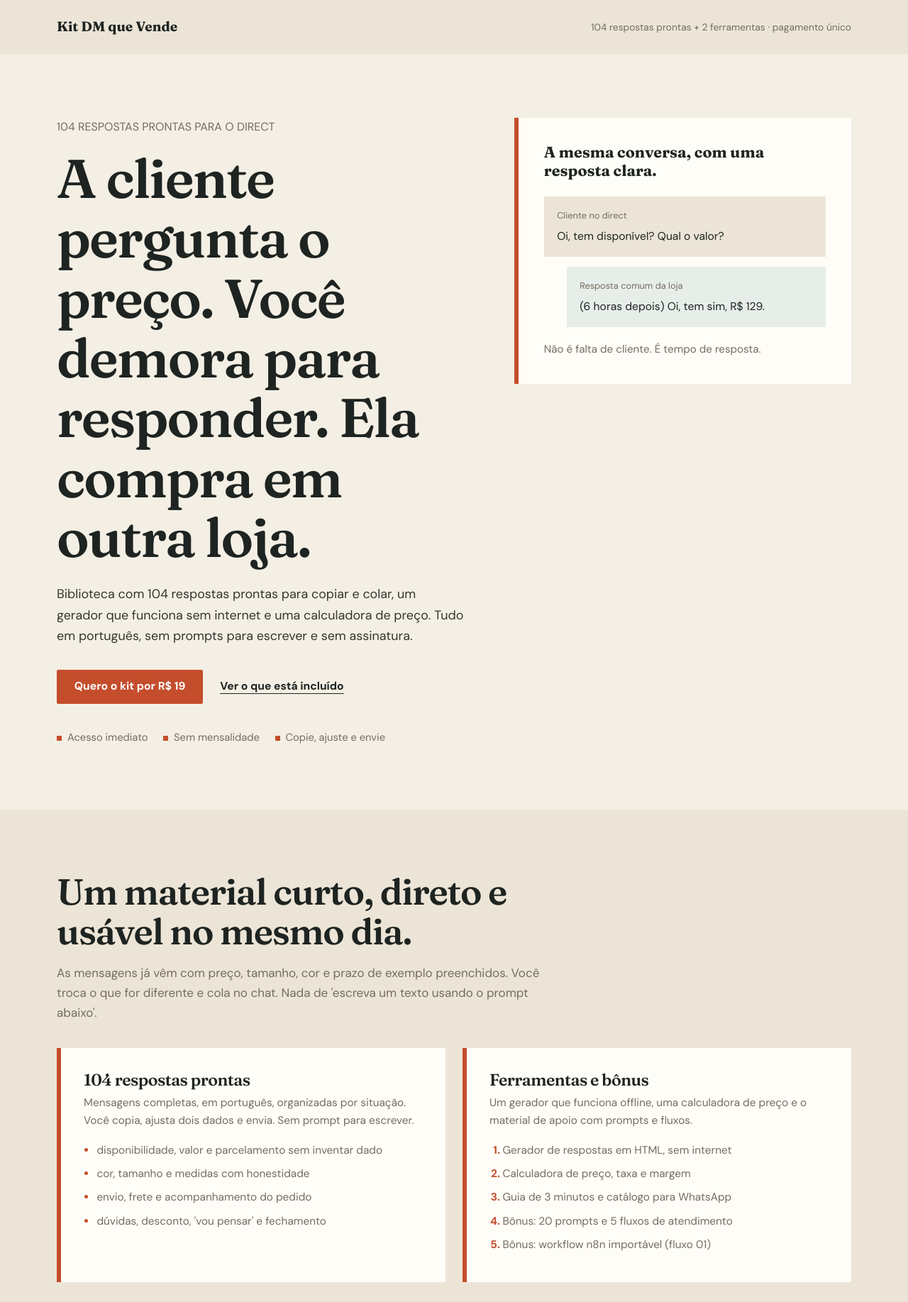
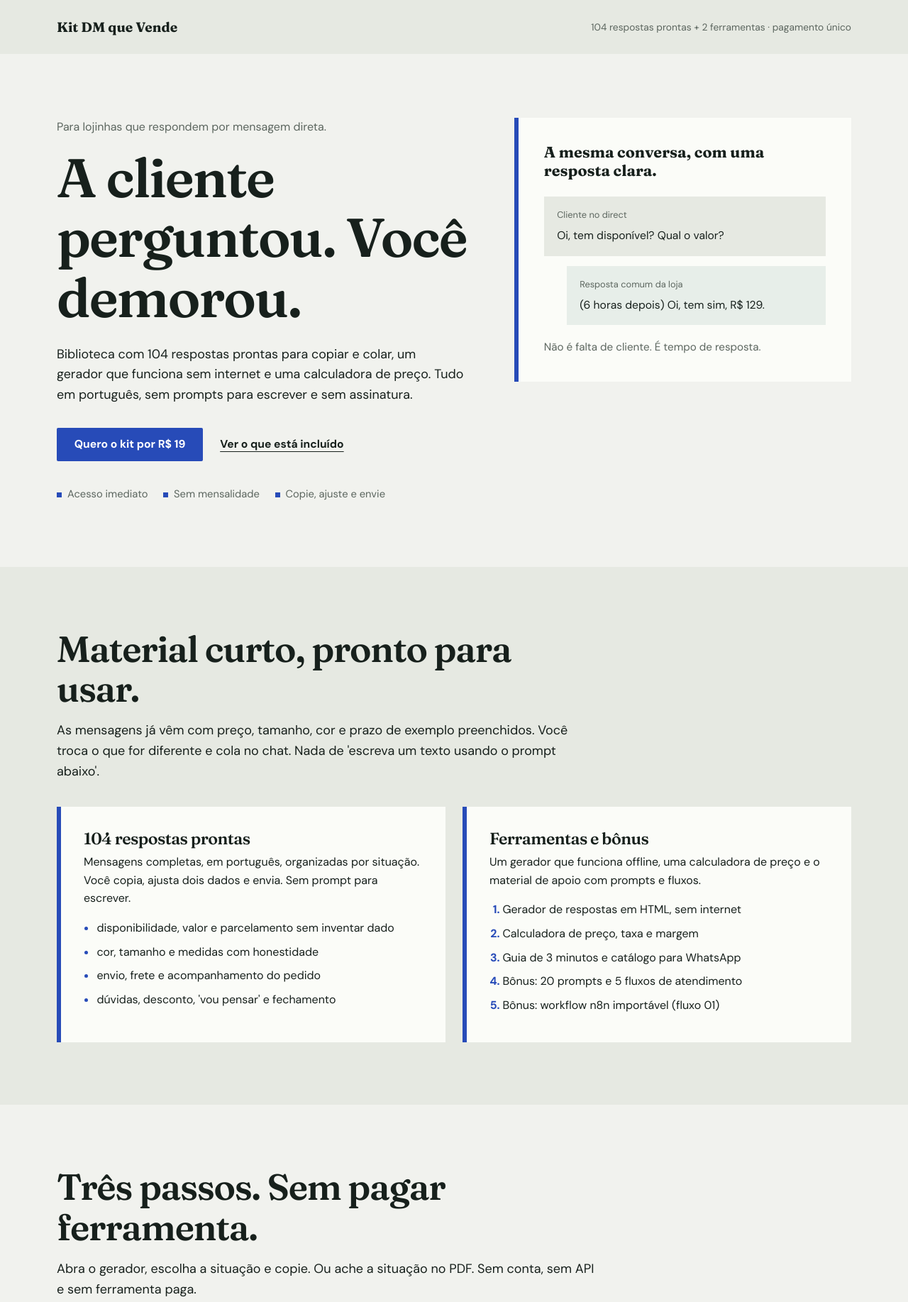
Before and after one commit to Gabrielnt0/kit-dm-que-vende, a plain HTML site: page index.html in a window 1280 px wide. Shown: the top 1835 px of the page at 71% size. Drawn offline with Linux system fonts and the light colour scheme.

Commit message:
Publica index.html via fabrica

```diff
--- a/index.html
+++ b/index.html
@@ -3,22 +3,22 @@
 <head>
   <meta charset="utf-8">
   <meta name="viewport" content="width=device-width, initial-scale=1">
-  <title>Kit DM que Vende — 104 RESPOSTAS PRONTAS PARA O DIRECT</title>
+  <title>Kit DM que Vende — Para lojinhas que respondem por mensagem direta.</title>
   <meta name="description" content="Material digital: PDF com as 104 respostas, ferramentas em HTML que funcionam offline e o JSON do fluxo 01 para n8n. Acesso imediato.">
   <link rel="preconnect" href="https://fonts.googleapis.com">
   <link rel="preconnect" href="https://fonts.gstatic.com" crossorigin>
   <link href="https://fonts.googleapis.com/css2?family=DM+Sans:wght@400;500;700&family=Fraunces:opsz,wght@9..144,600;9..144,700&display=swap" rel="stylesheet">
   <style>/* Padrão visual lojinha-direct — pages de venda premium, sem dependências. */
 :root {
-  --paper: #f4efe4;
-  --paper-2: #ece5d7;
-  --surface: #fffdf7;
-  --ink: #1e2421;
-  --muted: #746c60;
-  --accent: #c44d2c;
-  --accent-dark: #9d3820;
-  --focus: #274bb8;
-  --good: #2f5d50;
+  --paper: #f1f2ee;
+  --paper-2: #e6e9e2;
+  --surface: #fbfcf8;
+  --ink: #17201c;
+  --muted: #5c665f;
+  --accent: #274bb8;
+  --accent-dark: #1b367f;
+  --focus: #17201c;
+  --good: #1f5a4f;
 }
 * { box-sizing: border-box; }
 html { scroll-behavior: smooth; }
@@ -26,7 +26,7 @@ body {
   margin: 0;
   background: var(--paper);
   color: var(--ink);
-  font: 400 17px/1.65 "DM Sans", -apple-system, BlinkMacSystemFont, "Segoe UI", Arial, sans-serif;
+  font: 400 18px/1.6 "DM Sans", -apple-system, BlinkMacSystemFont, "Segoe UI", Arial, sans-serif;
   -webkit-font-smoothing: antialiased;
 }
 h1, h2, h3 { font-family: "Fraunces", Georgia, serif; font-weight: 600; line-height: 1.1; letter-spacing: -0.025em; margin: 0; }
@@ -60,7 +60,7 @@ a { color: inherit; }
 .contexto { font-size: 1rem; color: var(--muted); margin: 0 0 1.1rem; }
 .hero h1 { font-size: clamp(2.6rem, 6vw, 4.8rem); max-width: 15ch; margin-bottom: 1.4rem; }
 .hero h1 em { color: var(--accent); font-style: normal; }
-.lead { font-size: 1.12rem; color: #38352f; max-width: 47ch; }
+.lead { font-size: 1.12rem; color: var(--ink); max-width: 47ch; }
 .acoes { display: flex; flex-wrap: wrap; align-items: center; gap: .8rem 1.5rem; margin-top: 2rem; }
 .fatos { display: flex; flex-wrap: wrap; gap: .45rem 1.35rem; margin: 2.2rem 0 0; color: var(--muted); font-size: .92rem; }
 .fatos span::before { content: ""; display: inline-block; width: 7px; height: 7px; background: var(--accent); margin-right: .5rem; vertical-align: middle; }
@@ -75,11 +75,11 @@ a { color: inherit; }
 .section { padding-block: clamp(3.5rem, 7vw, 5.5rem); }
 .section--tint { background: var(--paper-2); }
 .section h2 { font-size: clamp(2.1rem, 4.5vw, 3.2rem); max-width: 22ch; margin-bottom: 1rem; }
-.intro { color: var(--muted); max-width: 62ch; margin-bottom: 2.2rem; }
+.intro { color: var(--ink); max-width: 62ch; margin-bottom: 2.2rem; }
 .grid-2 { display: grid; grid-template-columns: 1fr 1fr; gap: 1.5rem; }
 .bloco, .passo { background: var(--surface); border-left: 6px solid var(--accent); padding: clamp(1.4rem, 3vw, 2rem); }
 .bloco h3, .passo h3 { font-size: 1.45rem; margin-bottom: .5rem; }
-.bloco p, .bloco li, .passo p { color: var(--muted); font-size: .96rem; }
+.bloco p, .bloco li, .passo p { color: var(--ink); font-size: 1rem; }
 .bloco ul, .bloco ol { margin: 1rem 0 0; padding-left: 1.15rem; }
 .bloco li { margin-bottom: .5rem; }
 .bloco li::marker { color: var(--accent); font-weight: 700; }
@@ -87,7 +87,7 @@ a { color: inherit; }
 .bloco--bom { border-left-color: var(--good); }
 .chat p { background: var(--paper); padding: .8rem 1rem; margin-bottom: .6rem; font-size: .94rem; }
 .chat small { display: block; margin-top: .3rem; font-size: .75rem; color: var(--muted); }
-.amostra { background: var(--paper); padding: .9rem 1rem; margin-top: 1rem; font-size: .9rem; color: var(--muted); }
+.amostra { background: var(--paper); padding: .9rem 1rem; margin-top: 1rem; font-size: .95rem; color: var(--ink); }
 .amostra strong { display: block; color: var(--accent-dark); margin-bottom: .3rem; }
 .passos { display: grid; grid-template-columns: repeat(3, 1fr); gap: 1.5rem; margin-top: 2rem; }
 .passo p:last-child { margin-bottom: 0; }
@@ -103,10 +103,10 @@ a { color: inherit; }
 .preco p { color: #d8d2c6; max-width: 50ch; }
 .valores { display: flex; align-items: baseline; flex-wrap: wrap; gap: 1rem; margin: 1.5rem 0; }
 .valores .novo { font-family: "Fraunces", Georgia, serif; font-size: clamp(3rem, 7vw, 4.6rem); font-weight: 700; line-height: 1; color: var(--paper); }
-.valores .velho { font-size: 1.1rem; text-decoration: line-through; color: #a9a198; }
+.valores .velho { font-size: 1.1rem; text-decoration: line-through; color: #b9c1bd; }
 .caixa-cta { background: var(--paper); color: var(--ink); padding: clamp(1.5rem, 3vw, 2rem); }
 .caixa-cta strong { display: block; font-family: "Fraunces", Georgia, serif; font-size: 1.4rem; line-height: 1.2; margin-bottom: .6rem; }
-.caixa-cta p { color: var(--muted); font-size: .95rem; }
+.caixa-cta p { color: var(--ink); font-size: 1rem; }
 .caixa-cta .btn { width: 100%; }
 .caixa-cta small { display: block; margin-top: 1rem; color: var(--muted); font-size: .8rem; text-align: center; }
 
@@ -117,7 +117,12 @@ summary { cursor: pointer; font-weight: 600; list-style: none; display: flex; ju
 summary::-webkit-details-marker { display: none; }
 summary::after { content: "+"; color: var(--accent); font-weight: 700; }
 details[open] summary::after { content: "−"; }
-details p { color: var(--muted); margin: .8rem 0 0; font-size: .96rem; }
+details p { color: var(--ink); margin: .8rem 0 0; font-size: 1rem; }
+
+.provas { display: grid; grid-template-columns: repeat(2, 1fr); gap: 1.2rem; }
+.provas figure { margin: 0; background: var(--surface); padding: .8rem; }
+.provas img { display: block; width: 100%; height: auto; }
+.provas figcaption { color: var(--muted); font-size: .9rem; margin-top: .5rem; }
 
 .anuncio .wrap { width: min(860px, calc(100% - 2.5rem)); }
 .anuncio main { padding-block: clamp(3rem, 7vw, 5.5rem); }
@@ -132,8 +137,22 @@ footer .wrap { display: flex; flex-wrap: wrap; justify-content: space-between; g
 footer a { text-decoration: underline; text-underline-offset: 4px; }
 footer a:hover { color: var(--paper); }
 
+@keyframes entrada {
+  from { opacity: 0; transform: translateY(10px); }
+  to { opacity: 1; transform: none; }
+}
+.hero h1, .lead, .acoes, .fatos, .cartao-resposta, .demo-frame, .badge,
+.section h2, .intro, .bloco, .passo, .caixa-cta, .valores, details, .link-demo, .provas figure {
+  animation: entrada .6s ease-out both;
+}
+.cartao-resposta, .demo-frame { animation-delay: .08s; }
+.acoes, .fatos { animation-delay: .12s; }
+.bloco:nth-child(2), .passo:nth-child(2) { animation-delay: .1s; }
+.bloco:nth-child(3), .passo:nth-child(3) { animation-delay: .18s; }
+.caixa-cta, details:nth-child(even) { animation-delay: .1s; }
+
 @media (max-width: 860px) {
-  .hero-grid, .grid-2, .passos, .preco .wrap { grid-template-columns: 1fr; }
+  .hero-grid, .grid-2, .passos, .preco .wrap, .provas { grid-template-columns: 1fr; }
   .hero h1, .section h2 { max-width: none; }
   .demo-frame iframe { height: 680px; }
   .caixa-cta { max-width: 560px; }
@@ -149,6 +168,10 @@ footer a:hover { color: var(--paper); }
 @media (prefers-reduced-motion: reduce) {
   html { scroll-behavior: auto; }
   .btn { transition: none; }
+  .hero h1, .lead, .acoes, .fatos, .cartao-resposta, .demo-frame, .badge,
+  .section h2, .intro, .bloco, .passo, .caixa-cta, .valores, details, .link-demo, .provas figure {
+    animation: none;
+  }
 }
 </style>
 </head>
@@ -166,8 +189,8 @@ footer a:hover { color: var(--paper); }
     <section class="hero" id="inicio">
       <div class="wrap hero-grid">
         <div>
-          <p class="contexto">104 RESPOSTAS PRONTAS PARA O DIRECT</p>
-          <h1>A cliente pergunta o preço. Você demora para responder. Ela compra em outra loja.</h1>
+          <p class="contexto">Para lojinhas que respondem por mensagem direta.</p>
+          <h1>A cliente perguntou. Você demorou.</h1>
           <p class="lead">Biblioteca com 104 respostas prontas para copiar e colar, um gerador que funciona sem internet e uma calculadora de preço. Tudo em português, sem prompts para escrever e sem assinatura.</p>
           <div class="acoes">
             <a class="btn" href="https://gabrielnite.gumroad.com/l/kit-dm-que-vende-202611251408">Quero o kit por R$ 19</a>
@@ -187,7 +210,7 @@ footer a:hover { color: var(--paper); }
 
     <section class="section section--tint" id="oque">
       <div class="wrap">
-        <h2>Um material curto, direto e usável no mesmo dia.</h2>
+        <h2>Material curto, pronto para usar.</h2>
         <p class="intro">As mensagens já vêm com preço, tamanho, cor e prazo de exemplo preenchidos. Você troca o que for diferente e cola no chat. Nada de &#x27;escreva um texto usando o prompt abaixo&#x27;.</p>
         <div class="grid-2">
           <article class="bloco">
@@ -259,7 +282,7 @@ footer a:hover { color: var(--paper); }
 
   <footer>
     <div class="wrap">
-      <span>© 2026 Seu nome ou nome da loja · 104 RESPOSTAS PRONTAS PARA O DIRECT.</span>
+      <span>© 2026 Seu nome ou nome da loja · Para lojinhas que respondem por mensagem direta..</span>
       <a href="#inicio">Voltar ao topo</a>
     </div>
   </footer>
```
